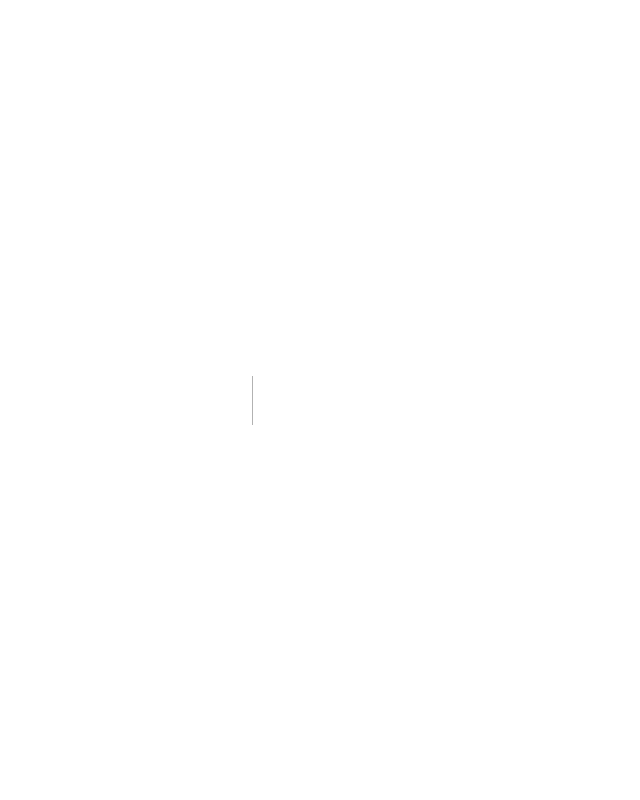
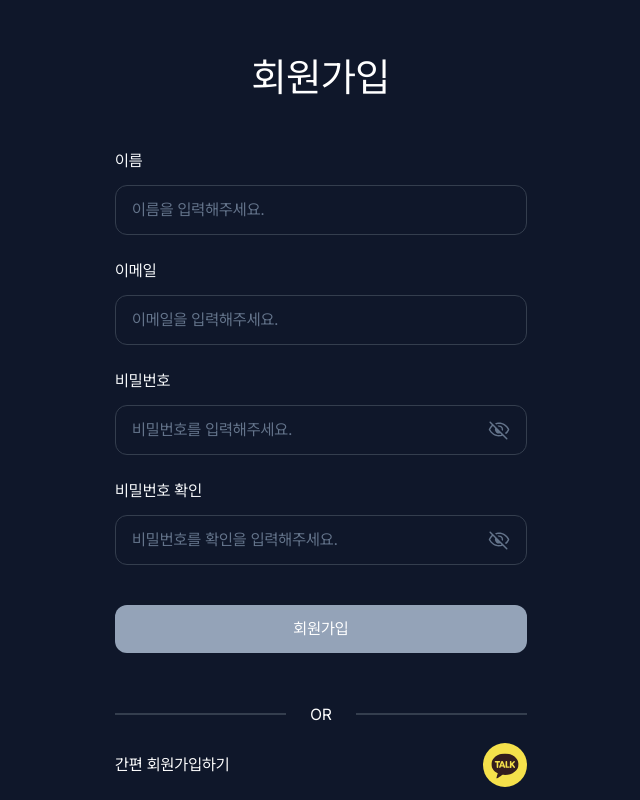
Before and after one commit to codeit18-4-5/Plango, a Next.js app: page /signup in a window 1280 px wide. Before the commit this address had no page. Shown: the whole page, without its empty margins (319-959 px from the left). Built offline with nearby package versions, Linux system fonts and the light colour scheme.

Commit message:
feat: #51 회원가입 페이지 퍼블리싱

```diff
--- /dev/null
+++ b/src/app/(auth)/signup/page.tsx
@@ -0,0 +1,34 @@
+"use client";
+
+import {
+  AuthDivider,
+  AuthTitle,
+  SocialAuthButton,
+  SignUpFormFields,
+} from "@/components/features/auth";
+import { Form } from "@/components/ui";
+import { signUpSchema, SignUpSchema } from "@/constants/schema";
+import { zodResolver } from "@hookform/resolvers/zod";
+
+const title = "회원가입";
+
+export default function Signup() {
+  const handleSubmit = (data: object) => {
+    console.log(data);
+  };
+  return (
+    <div>
+      <AuthTitle>{title}</AuthTitle>
+      <Form<SignUpSchema>
+        onSubmit={handleSubmit}
+        resolver={zodResolver(signUpSchema)}
+        mode="onBlur"
+        reValidateMode="onBlur"
+      >
+        <SignUpFormFields />
+      </Form>
+      <AuthDivider />
+      <SocialAuthButton title={title} onClick={() => {}} />
+    </div>
+  );
+}
```
